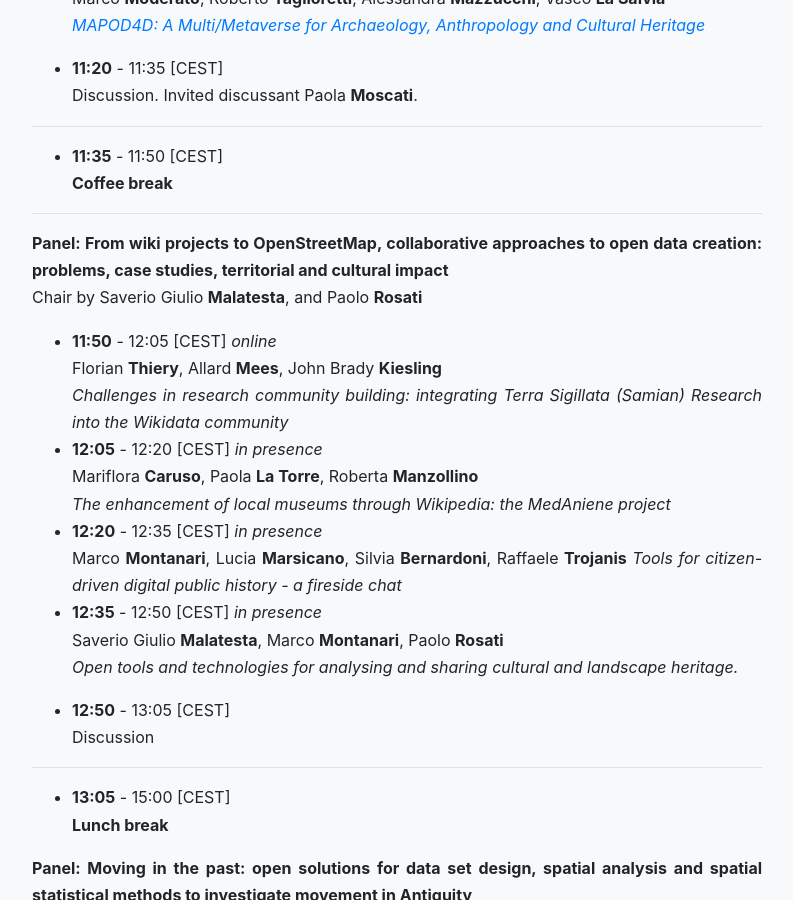
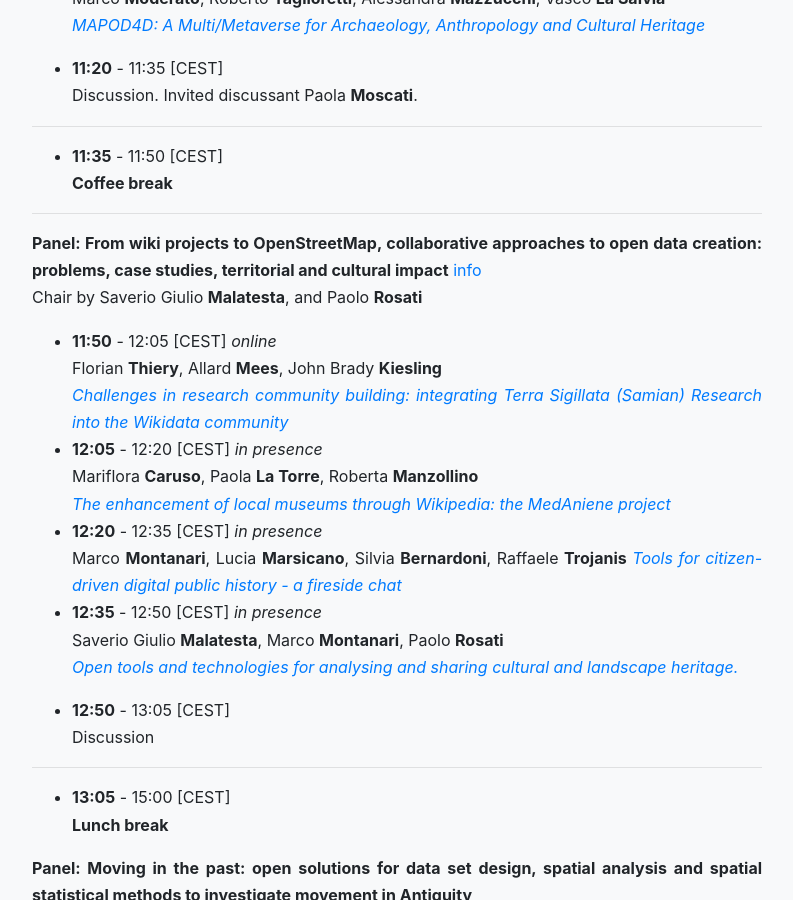
Before and after one commit to archeofoss/archeofoss, a Jekyll site: the page built from 2022/programme.md, in a window 1280 px wide and 900 px high, scrolled down 5508 px. Shown: the whole window, without its empty margins (243-1036 px from the left). Built offline with Jekyll 4.4.1, drawn with Linux system fonts in a browser that asks for light colours; nearby versions of some CDN libraries.

Commit message:
Added linkd to osm

```diff
--- a/2022/programme.md
+++ b/2022/programme.md
@@ -200,20 +200,20 @@
 
 ---
 
-**Panel: From wiki projects to OpenStreetMap, collaborative approaches to open data creation: problems, case studies, territorial and cultural impact**
+**Panel: From wiki projects to OpenStreetMap, collaborative approaches to open data creation: problems, case studies, territorial and cultural impact** [info](abstracts/wiki-osm/intro)
 Chair by Saverio Giulio **Malatesta**, and Paolo **Rosati**
 - **11:50** - 12:05 [CEST] *online*
 Florian **Thiery**, Allard **Mees**, John Brady **Kiesling**
-*Challenges in research community building: integrating Terra Sigillata (Samian) Research into the Wikidata community*
+[*Challenges in research community building: integrating Terra Sigillata (Samian) Research into the Wikidata community*](abstracts/wiki-osm/thiery-mees-kiesling)
 - **12:05** - 12:20 [CEST] *in presence*
 Mariflora **Caruso**, Paola **La Torre**, Roberta **Manzollino**
-*The enhancement of local museums through Wikipedia: the MedAniene project*
+[*The enhancement of local museums through Wikipedia: the MedAniene project*](abstracts/wiki-osm/caruso-la_torre-manzollino)
 - **12:20** - 12:35 [CEST] *in presence*
 Marco **Montanari**, Lucia **Marsicano**, Silvia **Bernardoni**, Raffaele **Trojanis**
-*Tools for citizen-driven digital public history - a fireside chat*
+[*Tools for citizen-driven digital public history - a fireside chat*](abstracts/wiki-osm/montanari-et_alii)
 - **12:35** - 12:50 [CEST] *in presence*
 Saverio Giulio **Malatesta**, Marco **Montanari**, Paolo **Rosati**
-*Open tools and technologies for analysing and sharing cultural and landscape heritage.*
+[*Open tools and technologies for analysing and sharing cultural and landscape heritage.*](abstracts/wiki-osm/malatesta-montanari-rosati)
 
 - **12:50** - 13:05 [CEST]
 Discussion
```
